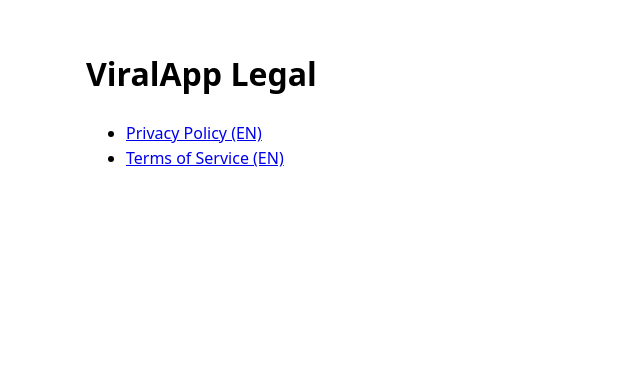
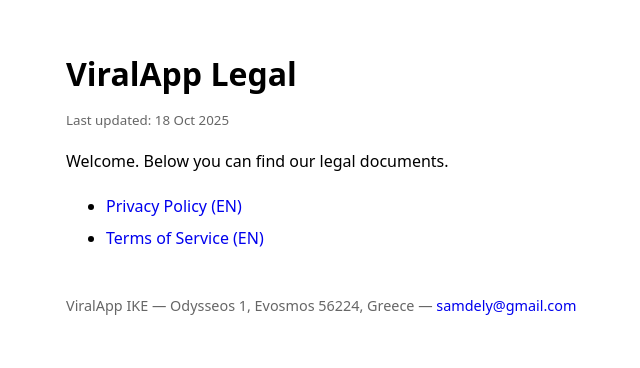
Before and after one commit to Sammy7717/viralapp-legal, a plain HTML site: page index.html in a window 1280 px wide. Shown: the whole page, without its empty margins (144-784 px from the left). Drawn offline with Linux system fonts and the light colour scheme.

Commit message:
Update index.html

```diff
--- a/index.html
+++ b/index.html
@@ -1,14 +1,44 @@
-<!doctype html><html><head>
+<!doctype html>
+<html lang="en">
+<head>
   <meta charset="utf-8">
   <title>ViralApp Legal</title>
-  <!-- Πάτησε Verify στο TikTok και βάλε ΕΔΩ το meta που θα σου δώσει -->
-  <!-- <meta name="tiktok-domain-verification" content="h2EaPYwinEWoebaAyrsd4TQ2k70bJ5Vt"> -->
+
+  <!-- TikTok domain verification -->
+  <meta name="tiktok-developers-site-verification" content="h2EaPYwinEWoebaAyrsd4TQ2k70bJ5Vt">
+
   <meta name="viewport" content="width=device-width, initial-scale=1">
-  <style>body{font-family:system-ui,Segoe UI,Roboto,Helvetica,Arial,sans-serif;max-width:820px;margin:48px auto;padding:0 16px;line-height:1.6}</style>
-</head><body>
+  <style>
+    :root { --w: 860px; }
+    body { font-family: system-ui, Segoe UI, Roboto, Helvetica, Arial, sans-serif;
+           max-width: var(--w); margin: 48px auto; padding: 0 16px; line-height: 1.6; }
+    h1 { margin-bottom: 8px; }
+    small { color: #666; }
+    ul { line-height: 2; }
+    a { text-decoration: none; }
+    a:hover { text-decoration: underline; }
+    footer { margin-top: 40px; font-size: 0.9rem; color: #666; }
+  </style>
+</head>
+<body>
   <h1>ViralApp Legal</h1>
+  <small>Last updated: 18 Oct 2025</small>
+
+  <p>Welcome. Below you can find our legal documents.</p>
   <ul>
     <li><a href="./privacy.html">Privacy Policy (EN)</a></li>
     <li><a href="./terms.html">Terms of Service (EN)</a></li>
   </ul>
-</body></html>
+
+  <!-- Optional links to Greek versions if/when you add them:
+  <ul>
+    <li><a href="./privacy_gr.html">Πολιτική Απορρήτου (GR)</a></li>
+    <li><a href="./terms_gr.html">Όροι Χρήσης (GR)</a></li>
+  </ul>
+  -->
+
+  <footer>
+    ViralApp IKE — Odysseos 1, Evosmos 56224, Greece — <a href="mailto:samdely@gmail.com">samdely@gmail.com</a>
+  </footer>
+</body>
+</html>
```
